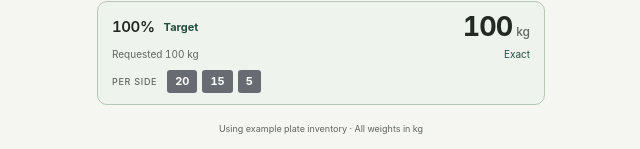
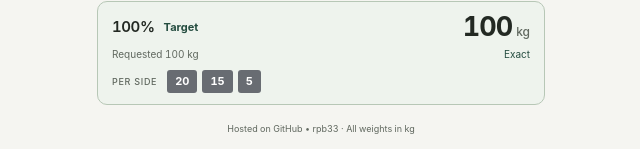
Before and after one commit to rpb33/plate-calculator, a website built with Vite: page index.html in a window 1280 px wide. Shown: the part 687-836 px from the top of the page, 319-959 px from the left. Built offline with nearby package versions, Linux system fonts and the light colour scheme.

Commit message:
updated footer

```diff
--- a/index.html
+++ b/index.html
@@ -60,7 +60,7 @@
         <div id="results"></div>
         <p id="announcement" class="sr-only" role="status" aria-live="polite" aria-atomic="true"></p>
       </section>
-      <footer>Using example plate inventory<span aria-hidden="true"> · </span>All weights in kg</footer>
+      <footer>Hosted on GitHub • rpb33<span aria-hidden="true"> · </span>All weights in kg</footer>
       <noscript><p class="noscript">Enable JavaScript to calculate your plate loading.</p></noscript>
     </main>
   </body>
```
